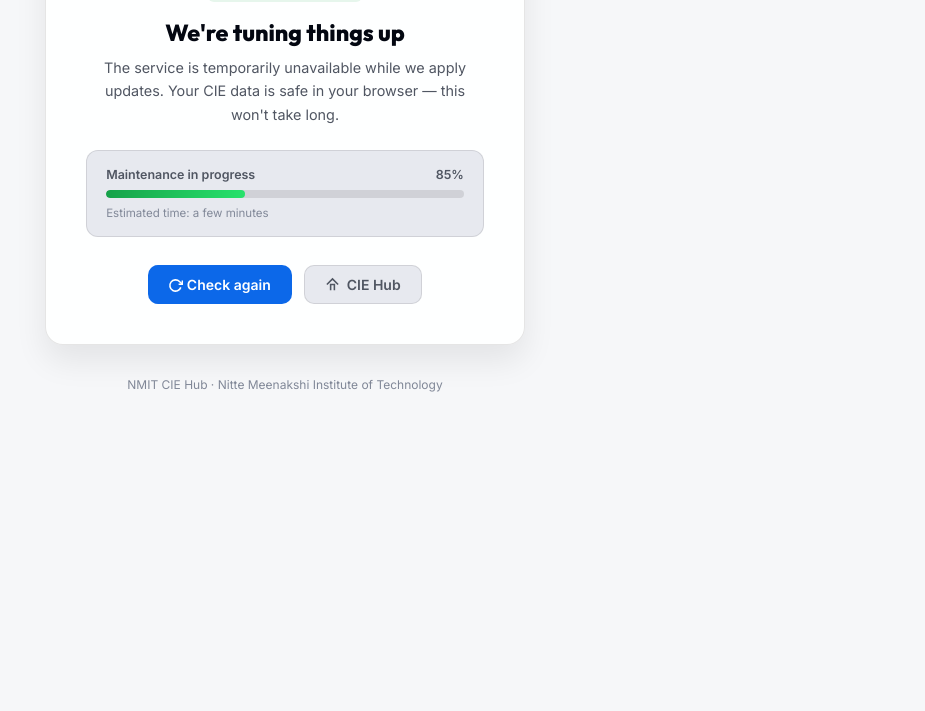
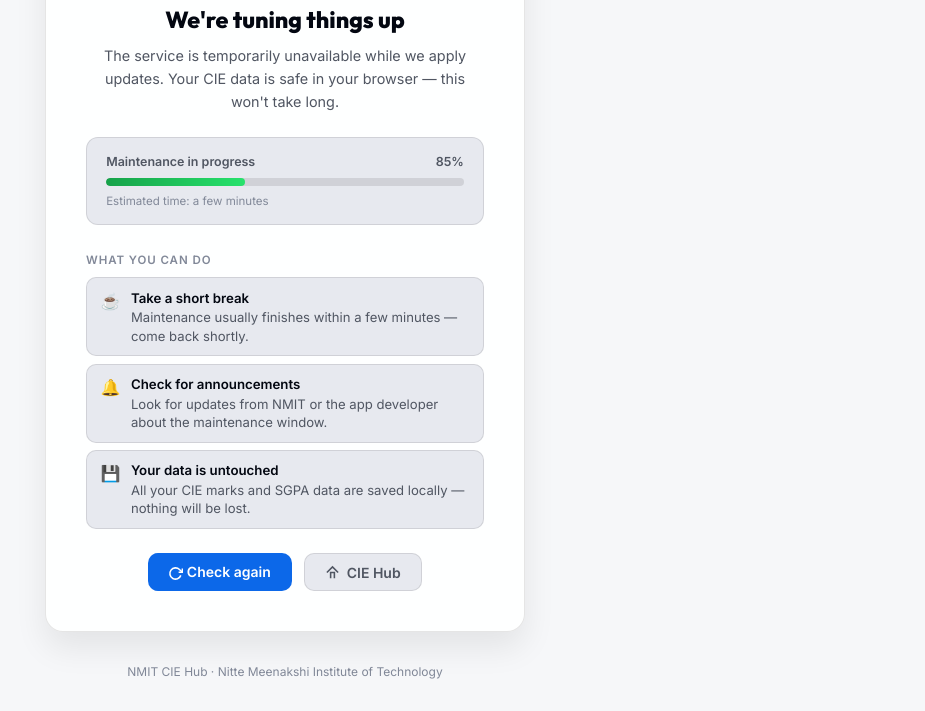
Before and after one commit to Parikshith-Rai/CIE-Calculator, a plain HTML site: page 503.html in a window 1280 px wide. Shown: the part 364-1075 px from the top of the page, without its empty margins (355-1280 px from the left). Before the commit the page ends 800 px from the top, so only its background shows below. Drawn offline with Linux system fonts and the light colour scheme.

Commit message:
503 error

```diff
--- a/503.html
+++ b/503.html
@@ -127,6 +127,23 @@
     .btn-primary.loading .spinner { display:block; }
     .btn-primary.loading .lbl { display:none; }
     footer { margin-top: 2rem; font-size: 0.75rem; color: var(--text-muted); }
+
+    .suggestions { margin-bottom: 1.5rem; text-align: left; }
+    .suggestions-title {
+      font-size: 0.72rem; font-weight: 700; letter-spacing: 0.08em;
+      text-transform: uppercase; color: var(--text-muted); margin-bottom: 0.65rem;
+    }
+    .suggestion-list { display: flex; flex-direction: column; gap: 0.45rem; }
+    .suggestion-item {
+      display: flex; align-items: flex-start; gap: 0.65rem;
+      background: var(--bg-secondary); border: 1px solid var(--card-border);
+      border-radius: 10px; padding: 0.65rem 0.85rem;
+      font-size: 0.82rem; color: var(--text-secondary); line-height: 1.4;
+      transition: border-color 0.15s;
+    }
+    .suggestion-item:hover { border-color: var(--accent-primary); }
+    .suggestion-icon { font-size: 1rem; flex-shrink: 0; margin-top: 1px; }
+    .suggestion-text strong { display: block; color: var(--text-primary); font-size: 0.83rem; margin-bottom: 1px; }
   </style>
 </head>
 <body>
@@ -159,6 +176,34 @@
         <div class="progress-fill" id="progFill"></div>
       </div>
       <div class="progress-note">Estimated time: a few minutes</div>
+    </div>
+
+    <!-- Suggested actions -->
+    <div class="suggestions">
+      <div class="suggestions-title">What you can do</div>
+      <div class="suggestion-list">
+        <div class="suggestion-item">
+          <span class="suggestion-icon">☕</span>
+          <div class="suggestion-text">
+            <strong>Take a short break</strong>
+            Maintenance usually finishes within a few minutes — come back shortly.
+          </div>
+        </div>
+        <div class="suggestion-item">
+          <span class="suggestion-icon">🔔</span>
+          <div class="suggestion-text">
+            <strong>Check for announcements</strong>
+            Look for updates from NMIT or the app developer about the maintenance window.
+          </div>
+        </div>
+        <div class="suggestion-item">
+          <span class="suggestion-icon">💾</span>
+          <div class="suggestion-text">
+            <strong>Your data is untouched</strong>
+            All your CIE marks and SGPA data are saved locally — nothing will be lost.
+          </div>
+        </div>
+      </div>
     </div>
 
     <div class="actions">
```
